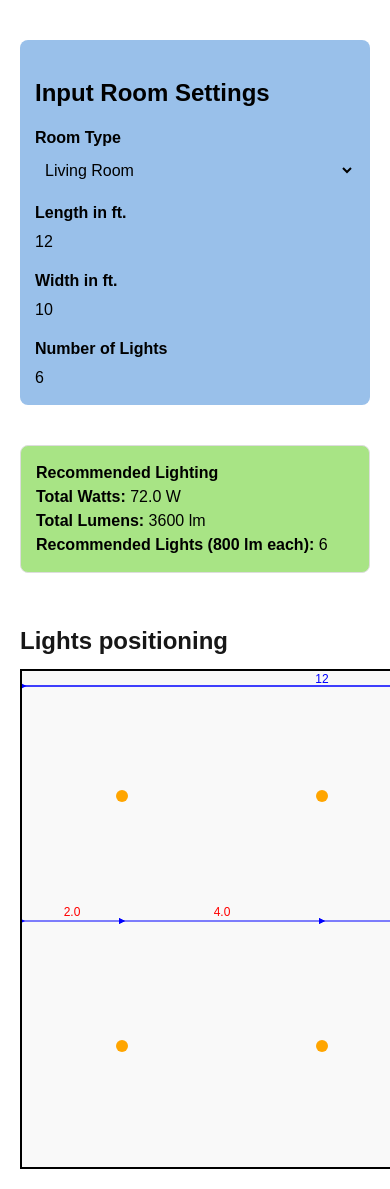
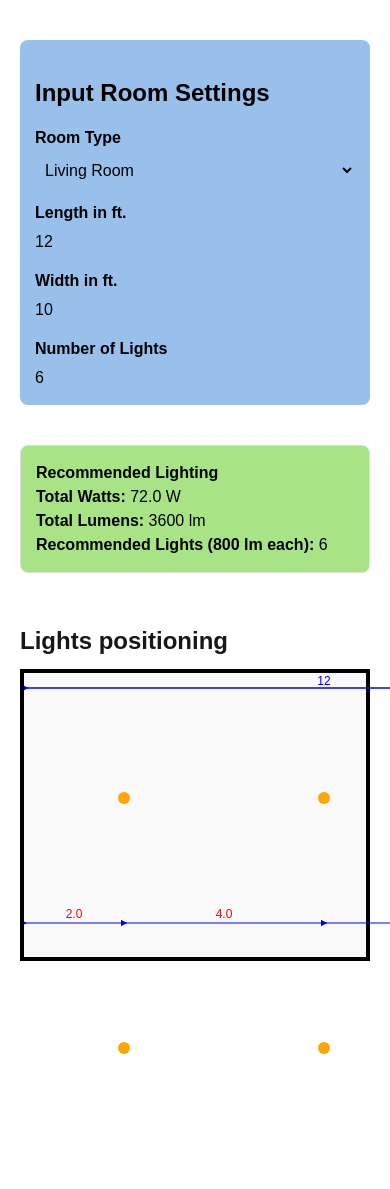
Before and after one commit to sreekanthyerragunta/lighting-calculator, a Next.js app: page / in a window 390 px wide. Shown: the top 1189 px of the page. Built offline with nearby package versions, Linux system fonts and the light colour scheme.

Commit message:
fix mobile layout of diagram

```diff
--- a/app/page.tsx
+++ b/app/page.tsx
@@ -165,12 +165,13 @@ export default function Home() {
         style={{
           marginTop: 10,
           position: "relative",
-          width: roomWidthPx,
-          height: roomHeightPx,
-          border: "2px solid black",
+          width: "100%",
+          maxWidth: 600,
+          aspectRatio: length / width,
+          border: "4px solid black",
           background: "#f9f9f9",
-        }}
-      >
+        }}>
+
         {/* LIGHTS */}
         {Array.from({ length: result.rows }).map((_, row) =>
           Array.from({ length: result.cols }).map((_, col) => {
```
